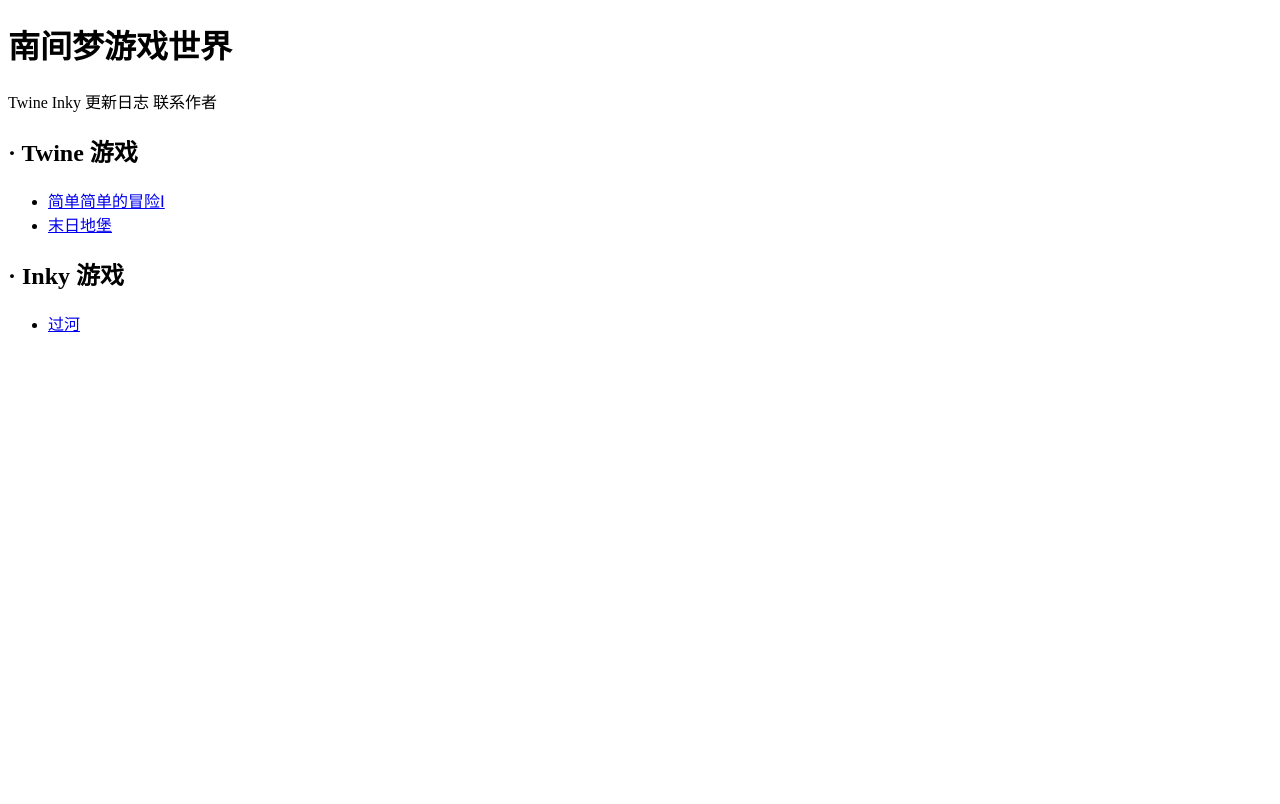
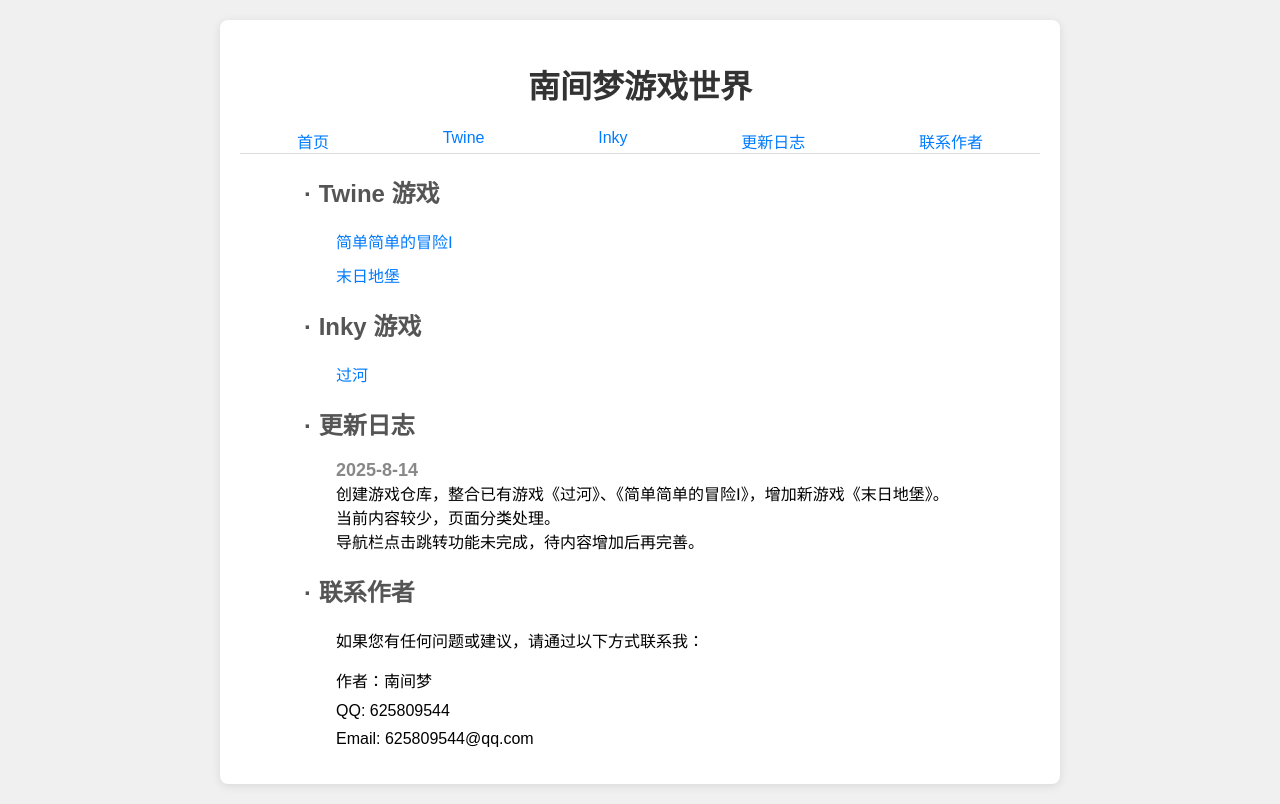
Before and after one commit to nanjian-dream/MyGames, a plain HTML site: page index.html in a window 1280 px wide. Drawn offline with Linux system fonts and the light colour scheme.

Commit message:
Update index.html

```diff
--- a/index.html
+++ b/index.html
@@ -4,6 +4,65 @@
   <meta charset="UTF-8">
   <meta name="viewport" content="width=device-width, initial-scale=1.0">
   <title>南间梦游戏世界</title>
+  <style>
+    body {
+      font-family: Arial, sans-serif;
+      background-color: #f0f0f0;
+      margin: 0;
+      padding: 20px;
+    }
+    .box {
+      max-width: 800px;
+      height: 100;
+      margin: auto;
+      background-color: #fff;
+      border-radius: 8px;
+      box-shadow: 0 2px 10px rgba(0, 0, 0, 0.1);
+      padding: 20px;
+    }
+    .title h1 {
+      text-align: center;
+      color: #333;
+    }
+    .bunner {
+      display: flex;
+      justify-content: space-around;
+      margin-bottom: 20px;
+      border-bottom: 1px solid #ddd;
+    }
+    .bunner span {
+      cursor: pointer;
+      color: #007BFF;
+    }
+    .content {
+      margin-top: 20px;
+      padding: 0 4rem;
+    }
+    .content h2 {
+      color: #555;
+      font-weight: 700;
+    }
+    .content ul {
+      list-style-type: none;
+      padding-left: 0;
+    }
+    .content li {
+      margin-bottom: 10px;
+      padding-left: 2rem;
+    }
+    .content a {
+      text-decoration: none;
+      color: #007BFF;
+    }
+    .content a:hover {
+      text-decoration: underline;
+    }
+    .update-time {
+      font-size: 18px;
+      font-weight: bold;
+      color: #888;
+    }
+  </style>
 </head>
 <body>
   <div class="box">
@@ -11,26 +70,48 @@
       <h1>南间梦游戏世界</h1>
     </div>
     <div class="bunner">
+      <span id="index">首页</span>
       <span id="twine-games">Twine</span>
       <span id="inky-games">Inky</span>
       <span id="date">更新日志</span>
       <span id="tele">联系作者</span>
     </div>
     <div class="content">
-      <div class="twine-games">
-        <h2>· Twine 游戏</h2>
+      <div class="index active">
+        <div class="twine-games">
+          <h2>· Twine 游戏</h2>
+          <ul>
+            <li><a href="./twine_games/simple_adventure_1/index.html" target="_blank">简单简单的冒险Ⅰ</a></li>
+            <li><a href="./twine_games/doomsday_bunker/index.html" target="_blank">末日地堡</a></li>
+          </ul>
+        </div>
+        <div class="inky-games">
+          <h2>· Inky 游戏</h2>
+          <ul>
+            <li><a href="./inky_games/river-crossing/index.html" target="_blank">过河</a></li>
+          </ul>
+        </div>
+      </div>
+      <div class="date">
+        <h2>· 更新日志</h2>
         <ul>
-          <li><a href="./twine_games/simple_adventure_1/index.html">简单简单的冒险Ⅰ</a></li>
-          <li><a href="./twine_games/doomsday_bunker/index.html">末日地堡</a></li>
+          <li>
+            <span class="update-time">2025-8-14</span><br>
+              创建游戏仓库，整合已有游戏《过河》、《简单简单的冒险Ⅰ》，增加新游戏《末日地堡》。<br>
+              当前内容较少，页面分类处理。<br>
+              导航栏点击跳转功能未完成，待内容增加后再完善。
+          </li>
         </ul>
       </div>
-      <div class="inky-games">
-        <h2>· Inky 游戏</h2>
+      <div class="tele">
+        <h2>· 联系作者</h2>
         <ul>
-          <li><a href="./inky_games/river-crossing/index.html">过河</a></li>
+          <li><p>如果您有任何问题或建议，请通过以下方式联系我：</p></li>
+          <li>作者：南间梦</li>
+          <li>QQ: 625809544</li>
+          <li>Email: 625809544@qq.com</li>
         </ul>
       </div>
-    </div>
   </div>
 </body>
 </html>
```
